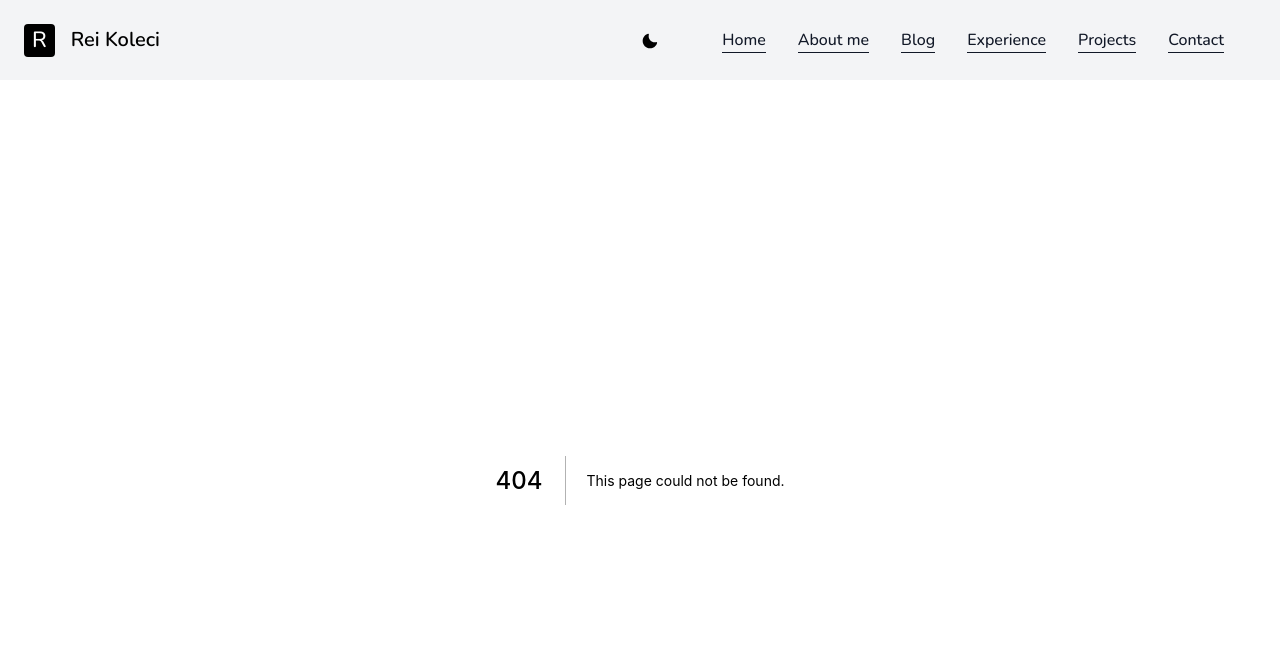
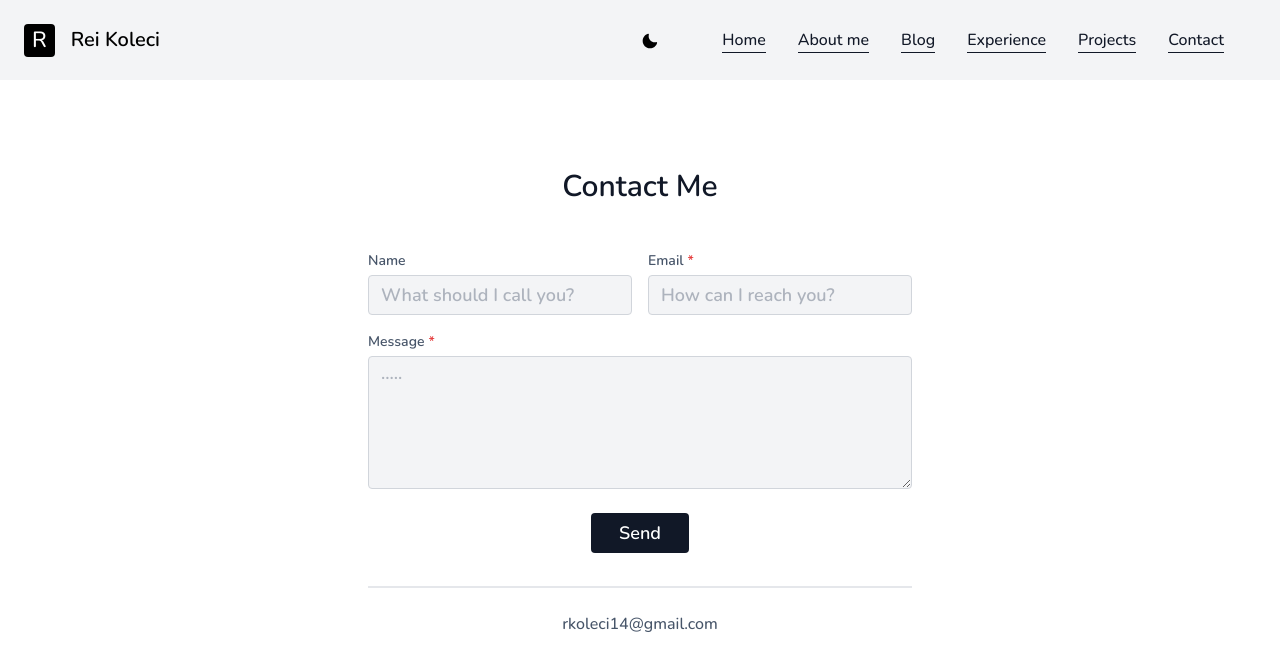
Before and after one commit to rkoleci/portfolio-web, a Next.js app: page /contact in a window 1280 px wide. Before the commit this address had no page. Shown: the top 670 px of the page. Built offline with nearby package versions, Linux system fonts and the light colour scheme.

Commit message:
Html Form mail:to

```diff
--- /dev/null
+++ b/pages/contact.tsx
@@ -0,0 +1,159 @@
+import {
+  Box,
+  Container,
+  Text,
+  Flex,
+  Input,
+  Button,
+  Textarea,
+  FormLabel,
+  FormControl,
+} from "@chakra-ui/react";
+
+export default function ContactPage() {
+  return (
+    <form
+      action="mailto:rkoleci14@gmail.com"
+      method="post"
+    >
+      <Container position="relative" height="80vh">
+        <Box
+          left="50%"
+          top="10%"
+          bottom="10%"
+          transform="translate(-50%)"
+          position="absolute"
+          display="flex"
+          flexDir="column"
+          justifyContent="space-around"
+          width="100%"
+          padding="4"
+        >
+          <Text
+            fontSize="3xl"
+            color="primary.100"
+            fontWeight="600"
+            textAlign="center"
+            mb="8"
+          >
+            Contact Me
+          </Text>
+          <Box>
+            <Flex justifyContent="space-between" mb="4">
+              <FormControl width="full" pr="2">
+                <FormLabel
+                  color="black.400"
+                  fontSize="14"
+                  fontWeight="600"
+                  mb="1"
+                >
+                  Name
+                </FormLabel>
+                <Input
+                  placeholder="What should I call you?"
+                  bg="gray.200"
+                  color="primary.100"
+                  borderRadius="0.25rem"
+                  borderColor="gray.300"
+                  borderStyle="solid"
+                  borderWidth="1"
+                  className="contact-input"
+                  padding="4px 12px"
+                  fontSize="18"
+                  focusBorderColor="gray.100"
+                  isRequired
+                  _focus={{
+                    background: "white.100",
+                  }}
+                />
+              </FormControl>
+              <FormControl width="full" pl="2" isRequired>
+                <FormLabel
+                  color="black.400"
+                  fontSize="14"
+                  fontWeight="600"
+                  mb="1"
+                >
+                  Email
+                </FormLabel>
+                <Input
+                  placeholder="How can I reach you?"
+                  bg="gray.200"
+                  color="primary.100"
+                  borderRadius="0.25rem"
+                  borderColor="gray.300"
+                  borderStyle="solid"
+                  borderWidth="1"
+                  className="contact-input"
+                  padding="4px 12px"
+                  fontSize="18"
+                  focusBorderColor="gray.100"
+                  _focus={{
+                    background: "white.100",
+                  }}
+                  type="email"
+                />
+              </FormControl>
+            </Flex>
+            <FormControl mb="4" isRequired>
+              <FormLabel
+                color="black.400"
+                fontSize="14"
+                fontWeight="600"
+                mb="1"
+              >
+                Message
+              </FormLabel>
+              <Textarea
+                placeholder="....."
+                bg="gray.200"
+                color="primary.100"
+                borderRadius="0.25rem"
+                borderColor="gray.300"
+                borderStyle="solid"
+                borderWidth="1"
+                className="contact-input"
+                padding="4px 12px"
+                fontSize="18"
+                focusBorderColor="gray.100"
+                rows={5}
+                mb="2"
+                _focus={{
+                  background: "white.100",
+                }}
+              />
+            </FormControl>
+            <FormControl>
+              <Button
+                color="white.100"
+                bg="primary.100"
+                display="block"
+                margin="0 auto"
+                fontSize="18"
+                fontWeight="600"
+                borderRadius="4"
+                colorScheme="blackAlpha"
+                padding="10px 28px"
+                mb="6"
+                type="submit"
+              >
+                Send
+              </Button>
+            </FormControl>
+          </Box>
+          <Box>
+            <Box bg="gray.500" h="2px" w="full" mb="6" />
+            <Text
+              color="black.400"
+              fontSize="16"
+              fontWeight="500"
+              textAlign="center"
+            >
+              rkoleci14@gmail.com
+            </Text>
+          </Box>
+        </Box>
+      </Container>
+    </form>
+  );
+}
--- a/styles/globals.css
+++ b/styles/globals.css
@@ -53,3 +53,11 @@ a {
 }
 
 /* End */
+
+/* Contact Form Input */
+.contact-input::placeholder {
+  color: #9CA3AF;
+  font-weight: 600;
+  font-size: 18px;
+  opacity: 0.8;
+}
--- a/styles/theme.ts
+++ b/styles/theme.ts
@@ -18,8 +18,10 @@ const theme = extendTheme({
     },
     gray: {
       100: '#6B7280',
-      200: '#F3F4F6'
-
+      200: '#F3F4F6',
+      300: '#d1d5db',
+      400: '#9CA3AF',
+      500: '#E5E7EB'
     },
     blue: {
       600: '#2563Eb',
@@ -40,6 +42,7 @@ const theme = extendTheme({
       400: '#0D9488',
     },
     black: {
+      400: '#475569',
       300: '#1f2937',
       200: '#37451',
       100: "#000000",
```
